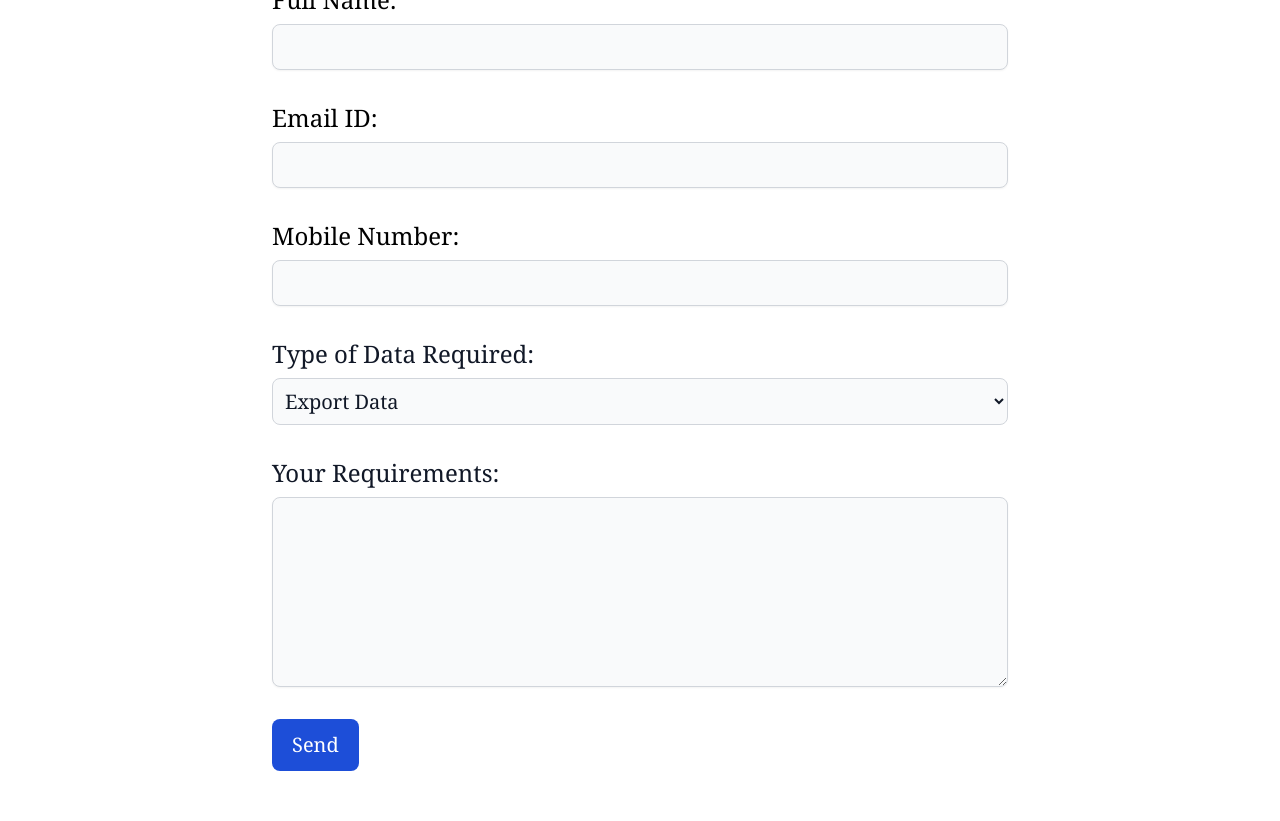
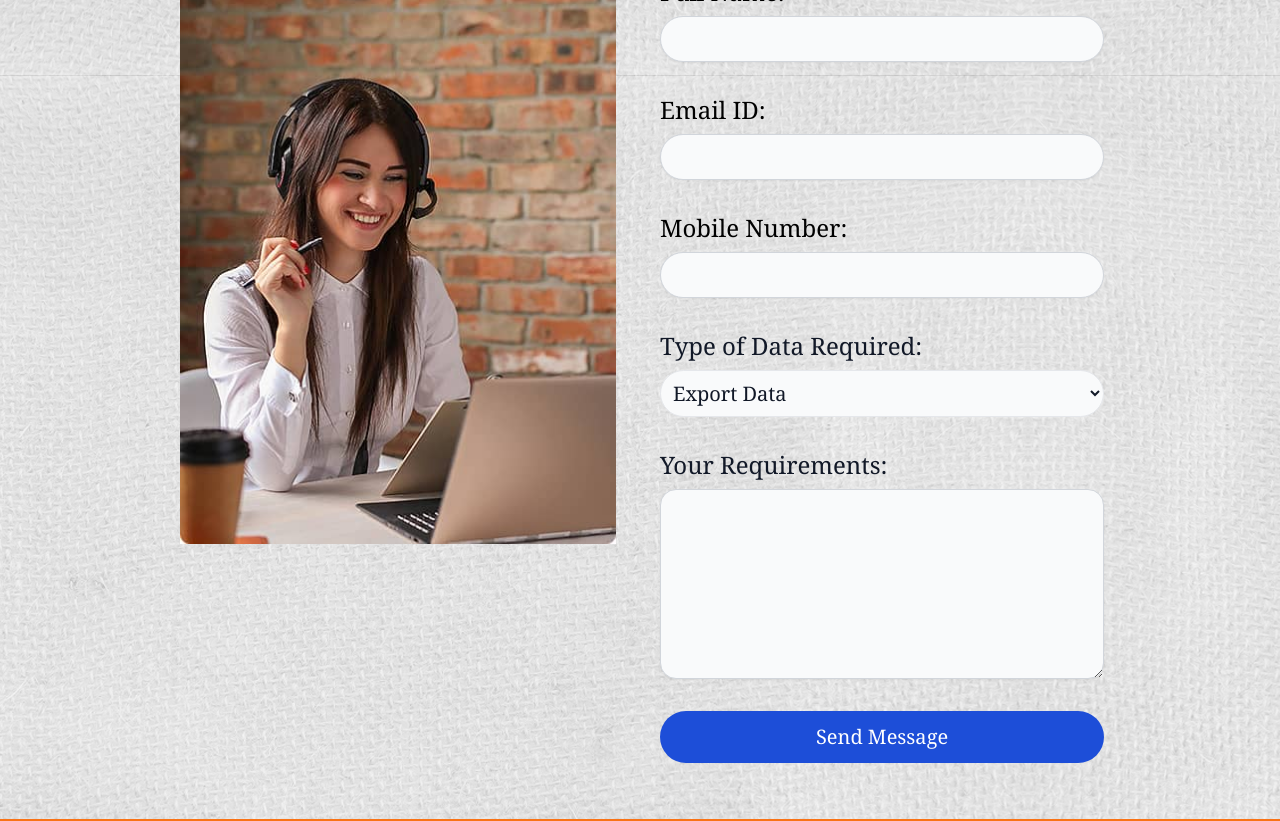
Before and after one commit to mishraroushan/dumpingdata, a Next.js app: page / in a window 1280 px wide. Shown: the part 5800-6621 px from the top of the page. Built offline with nearby package versions, Linux system fonts and the light colour scheme.

Commit message:
Update page.js

```diff
--- a/app/page.js
+++ b/app/page.js
@@ -172,9 +172,13 @@ export default function Home() {
       <p className="font-serif text-black bg-orange-400 p-5 text-center text-xl sm:text2xl md:text-3xl lg:text-4xl xl:text-5xl ">
         Share Your Requirements With Us To Serve Your Better.
       </p>
-      <div className="bg-white">
-        <div className="py-8 lg:py-16 px-4 mx-auto max-w-screen-md">
-          <Script src='https://smtpjs.com/v3/smtp.js'/>
+            <div className="grid grid-cols-1 sm:grid-cols-1 md:grid-cols-2 md:px-20 xl:px-40 py-10 gap-2 " style={{ backgroundImage: 'url("contact-bg.jpg")' }}>
+        <div className="relative">
+          <img src="contact.jpg" className="w-full p-5 " />
+        </div>
+        <div className=" relative">
+          <div className="p-4 mx-auto max-w-screen-sm">
+            <Script src="https://smtpjs.com/v3/smtp.js" />
             <form onSubmit={sendEmail} className="space-y-8">
               <div>
                 <label
@@ -186,7 +190,7 @@ export default function Home() {
                 <input
                   type="text"
                   id="name"
-                className="shadow-sm bg-gray-50 border border-gray-300 text-gray-900 text-xs sm:text-sm md:text-md lg:text-lg xl:text-xl rounded-lg  block w-full p-2 "
+                  className="shadow-sm bg-gray-50 border border-gray-300 text-gray-900 text-xs sm:text-sm md:text-md lg:text-lg xl:text-xl rounded-full  block w-full p-2 "
                   placeholder=""
                   required="required"
                 />
@@ -201,7 +205,7 @@ export default function Home() {
                 <input
                   type="email"
                   id="email"
-                className="shadow-sm bg-gray-50 border border-gray-300 text-gray-900 text-xs sm:text-sm md:text-md lg:text-lg xl:text-xl rounded-lg block w-full p-2 "
+                  className="shadow-sm bg-gray-50 border border-gray-300 text-gray-900 text-xs sm:text-sm md:text-md lg:text-lg xl:text-xl rounded-full block w-full p-2 "
                   placeholder=""
                   required="required"
                 />
@@ -216,7 +220,7 @@ export default function Home() {
                 <input
                   type="tel"
                   id="tel"
-                className="shadow-sm bg-gray-50 border border-gray-300 text-gray-900 text-xs sm:text-sm md:text-md lg:text-lg xl:text-xl rounded-lg block w-full p-2 "
+                  className="shadow-sm bg-gray-50 border border-gray-300 text-gray-900 text-xs sm:text-sm md:text-md lg:text-lg xl:text-xl rounded-full block w-full p-2 "
                   placeholder=""
                   required="required"
                 />
@@ -230,7 +234,7 @@ export default function Home() {
                 </label>
                 <select
                   id="data-type"
-                className="bg-gray-50 border border-gray-300 font-serif text-gray-900 text-xs sm:text-sm md:text-md lg:text-lg xl:text-xl rounded-lg block w-full p-2"
+                  className="bg-gray-50 border border-gray-200 font-serif text-gray-900 text-xs sm:text-sm md:text-md lg:text-lg xl:text-xl rounded-full block w-full p-2"
                 >
                   <option value="">Export Data</option>
                   <option value="IM">Import Data</option>
@@ -238,7 +242,7 @@ export default function Home() {
                 </select>
               </div>
 
-            <div className="sm:col-span-2">
+              <div className="sm:col-span-2 rounded-full">
                 <label
                   htmlFor="message"
                   className="block mb-2 text-sm sm:text-md md:text-lg lg:text-xl xl:text-2xl font-serif text-gray-900"
@@ -248,20 +252,21 @@ export default function Home() {
                 <textarea
                   id="message"
                   rows={6}
-                className="block p-2.5 w-full text-xs sm:text-sm md:text-md lg:text-lg xl:text-xl font-serif text-gray-900 bg-gray-50 rounded-lg shadow-sm border border-gray-300"
+                  className="block p-2.5 w-full text-xs sm:text-sm md:text-md lg:text-lg xl:text-xl font-serif text-gray-900 bg-gray-50 rounded-2xl shadow-sm border border-gray-300"
                   placeholder=""
                   defaultValue={""}
                 />
               </div>
               <button
                 type="submit"
-              className="py-3 px-5   text-xs sm:text-sm md:text-md lg:text-lg xl:text-xl font-serif text-center text-white rounded-lg bg-blue-700 sm:w-fit hover:bg-blue-900 focus:ring-4 focus:outline-none focus:ring-blue-300 "
+                className="py-3 px-5   text-xs sm:text-sm md:text-md lg:text-lg xl:text-xl font-serif text-center text-white rounded-full bg-blue-700 w-full  hover:bg-blue-900 focus:ring-4 focus:outline-none focus:ring-blue-300 "
               >
-              Send
+                Send Message
               </button>
             </form>
           </div>
         </div>
       </div>
+    </div>
   );
 }
```
Lines whose indentation alone changed are shown as unchanged.
